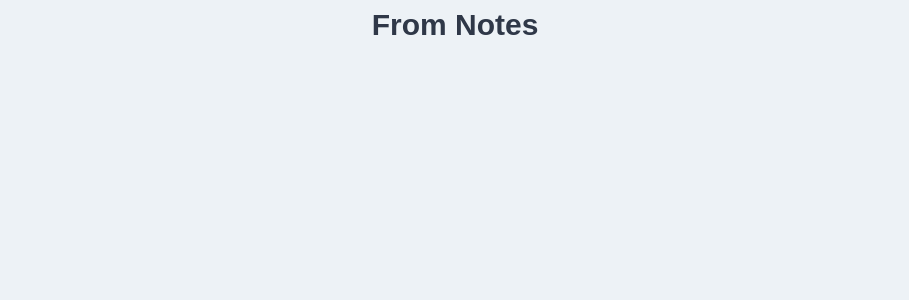
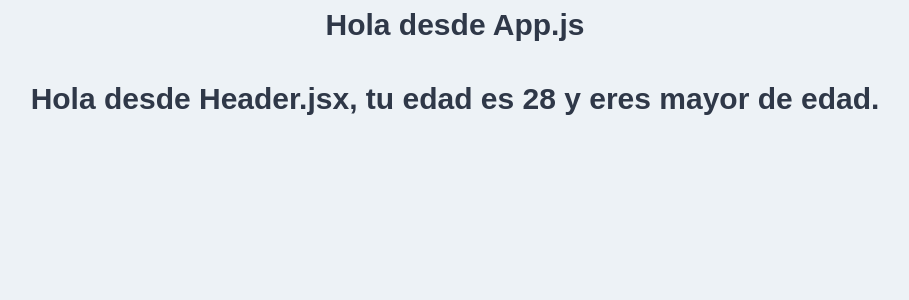
Before and after one commit to lautarosoliani/React-Alkemy-app, a React (Create React App) app in the folder apuntes-app/: page / in a window 1280 px wide. Shown: the top 300 px of the page, without its empty margins (185-1094 px from the left). Built offline with nearby package versions, Linux system fonts and the light colour scheme.

Commit message:
App.js & Header.jsx

```diff
--- a/apuntes-app/src/App.js
+++ b/apuntes-app/src/App.js
@@ -1,7 +1,11 @@
+import React from "react"
+import Header from "./components/Header"
+
 function App() {
     return (
         <>
-            <h1>From Notes</h1>
+            <h1>Hola desde App.js</h1>
+            <Header />
         </>
     )
 }
--- /dev/null
+++ b/apuntes-app/src/components/Header.jsx
@@ -0,0 +1,22 @@
+import React from "react"
+
+const Header = () => {
+    const helloFromHeader = "Hola desde Header.jsx"
+
+    const edad = 28
+
+    let mensaje
+    if (edad >= 18) {
+        mensaje = `tu edad es ${edad} y eres mayor de edad.`
+    } else {
+        mensaje = `tu edad es ${edad} y eres menor de edad.`
+    }
+
+    return (
+        <h1>
+            {helloFromHeader}, {mensaje}
+        </h1>
+    )
+}
+
+export default Header
```
Also changed, not shown: apuntes-app/public/index.html (+1 -23 lines).
